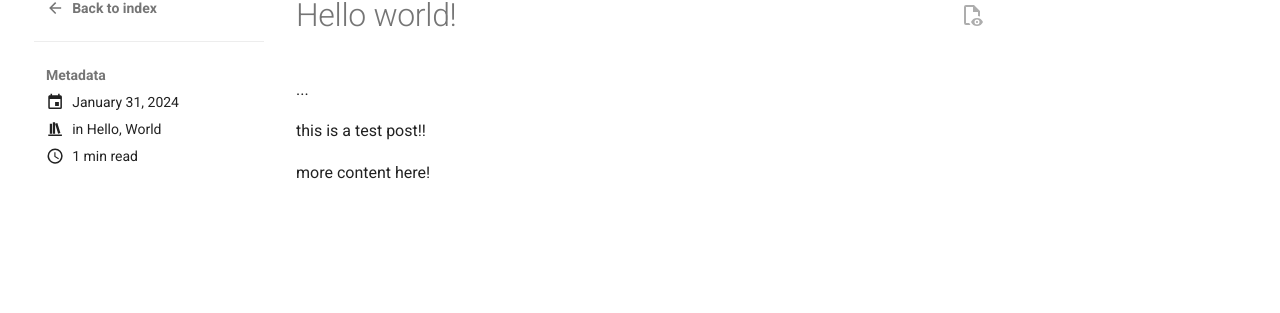
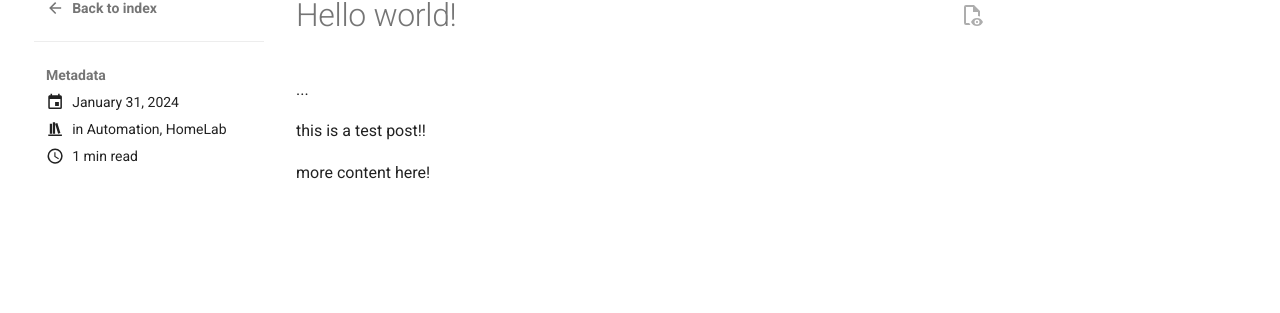
Before and after one commit to karam-ajaj/vnerd-docs, an MkDocs documentation site: the page built from docs/blog/posts/hello-world.md, in a window 1280 px wide. Shown: the part 151-464 px from the top of the page. Built offline with MkDocs 1.6.1 and Material for MkDocs 9.7.7, drawn with Linux system fonts in a browser that asks for light colours; comment, search, counter and statistics services are not loaded.

```diff
--- a/docs/blog/posts/hello-world.md
+++ b/docs/blog/posts/hello-world.md
@@ -2,13 +2,12 @@
 draft: false
 date: 2024-01-31
 categories:
-  - Hello
-  - World
+  - Automation
+  - HomeLab
 tags:
   - VMware
   - Aria
   - vcf
-
 slug: hello-world
 ---
 
--- a/overrides/.home.html
+++ /dev/null
@@ -1,29 +0,0 @@
-{#-
-    This file was automatically generated - do not edit
-  -#}
-  {% extends "main.html" %}
-  {% block tabs %}
-    {{ super() }}
-    <style>.md-header{position:initial}.md-main__inner{margin:0}.md-content{display:none}@media screen and (min-width:60em){.md-sidebar--secondary{display:none}}@media screen and (min-width:76.25em){.md-sidebar--primary{display:none}}</style>
-    <section class="mdx-container">
-      <div class="md-grid md-typeset">
-        <div class="mdx-hero">
-          <div class="mdx-hero__image">
-            <img src="assets/images/illustration.png" alt="" width="1659" height="1200" draggable="false">
-          </div>
-          <div class="mdx-hero__content">
-            <h1>Technical documentation that just works</h1>
-            <p>{{ config.site_description }}. Set up in 5 minutes.</p>
-            <a href="{{ page.next_page.url | url }}" title="{{ page.next_page.title | e }}" class="md-button md-button--primary">
-              Quick start
-            </a>
-            <a href="{{ 'insiders/' | url }}" title="Material for MkDocs Insiders" class="md-button">
-              Get Insiders
-            </a>
-          </div>
-        </div>
-      </div>
-    </section>
-  {% endblock %}
-  {% block content %}{% endblock %}
-  {% block footer %}{% endblock %}
```
Also changed, not shown: docs/blog/posts/hello-world copy.md (+3 -2 lines), overrides/.base.html (added), overrides/.blog.html (added), overrides/.main.html (added).
